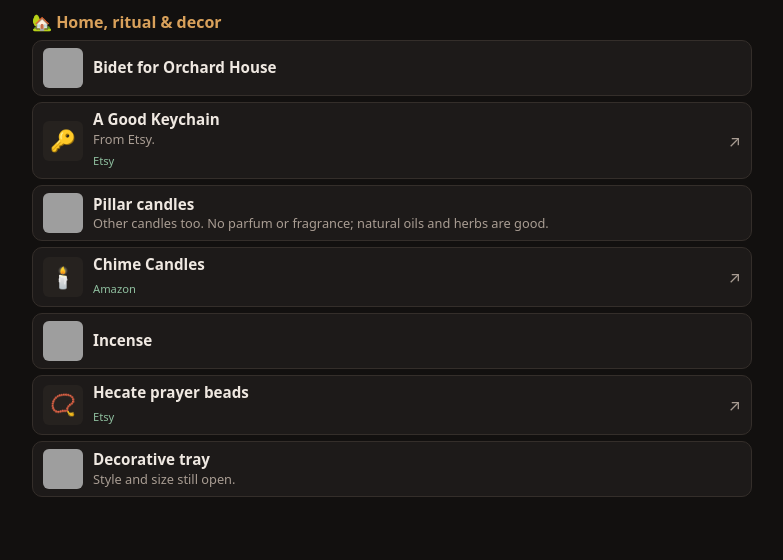
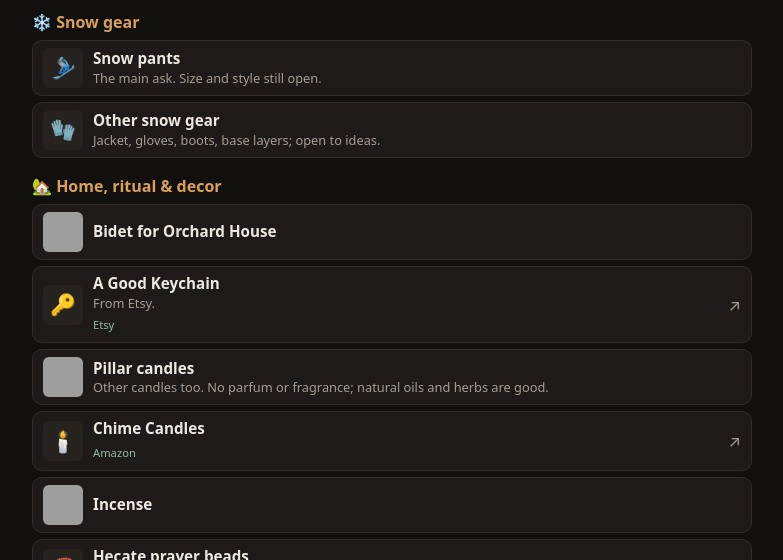
Before and after one commit to micleners/christmas-list, a plain HTML site: page index.html in a window 1280 px wide. Shown: the part 823-1383 px from the top of the page, without its empty margins (248-1031 px from the left). Drawn offline with Linux system fonts and the light colour scheme; grey boxes are pictures that could not be loaded.

Commit message:
Add snow gear

```diff
--- a/index.html
+++ b/index.html
@@ -163,6 +163,13 @@ const CONFIG = {
       ]
     },
     {
+      id: "snow", name: "❄️ Snow gear",
+      items: [
+        { title: "Snow pants", desc: "The main ask. Size and style still open.", emoji: "🎿" },
+        { title: "Other snow gear", desc: "Jacket, gloves, boots, base layers; open to ideas.", emoji: "🧤" }
+      ]
+    },
+    {
       id: "home", name: "🏡 Home, ritual & decor",
       items: [
         { title: "Bidet for Orchard House", img: "https://upload.wikimedia.org/wikipedia/commons/thumb/5/58/BB-1000_Supreme.jpg/330px-BB-1000_Supreme.jpg", square: true, emoji: "🚿" },
```
